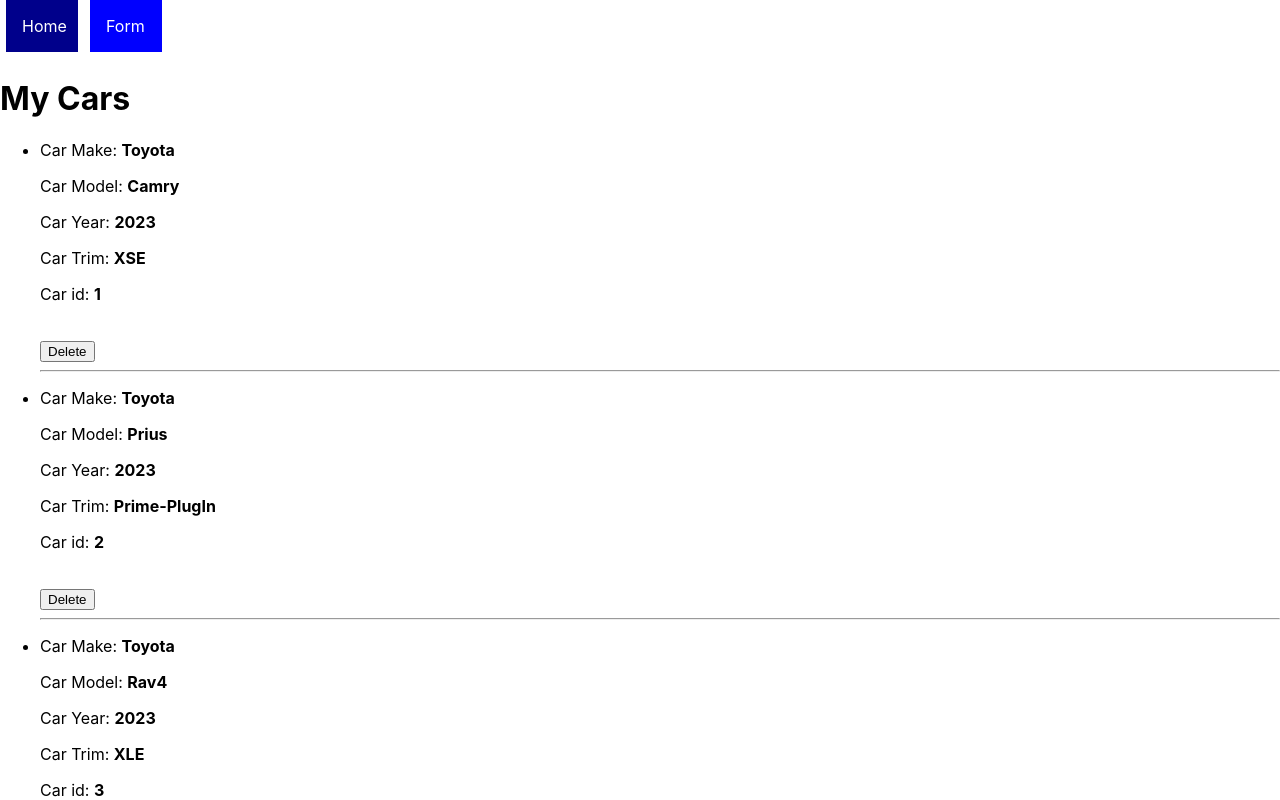
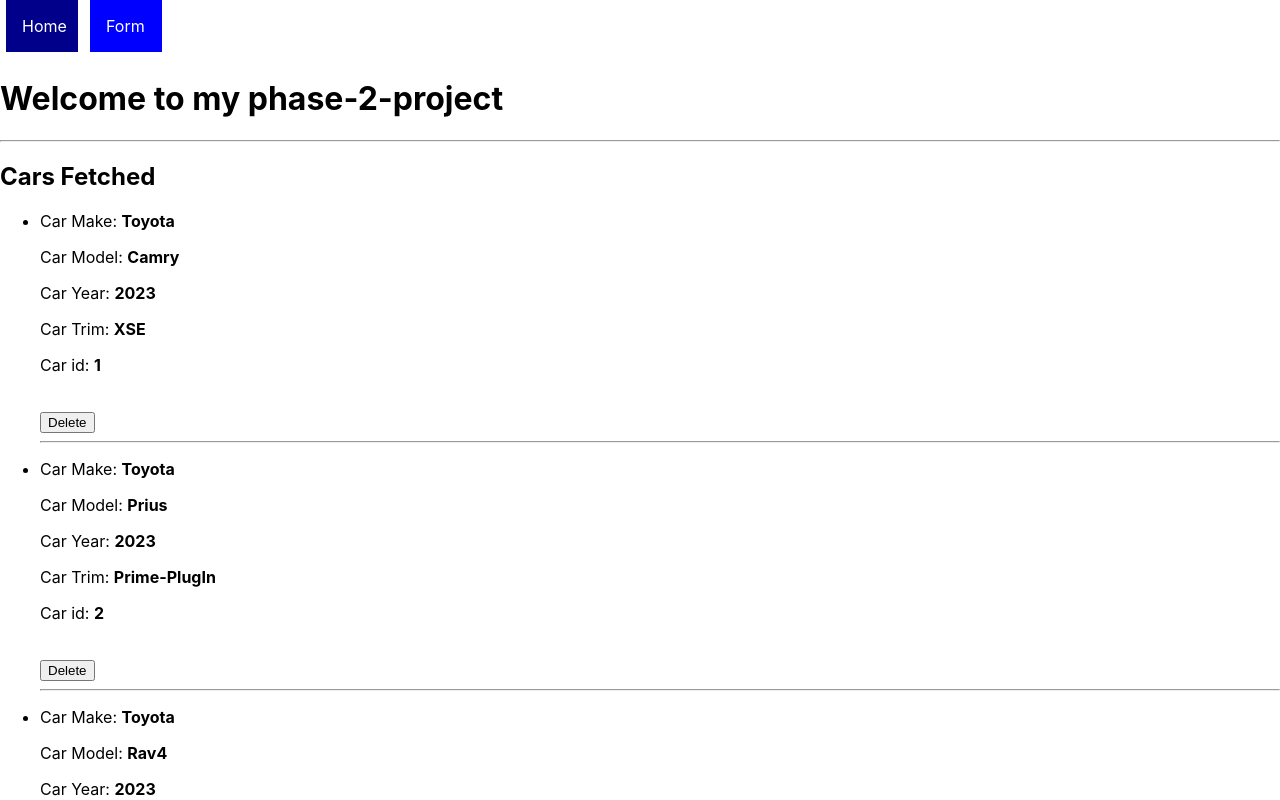
Before and after one commit to WatheqAttrah/phase-2-project, a React (Create React App) app: page / in a window 1280 px wide. Shown: the top 800 px of the page. Built offline with nearby package versions, Linux system fonts and the light colour scheme; data requests are answered from the project's data file.

Commit message:
CarsList confirm functions

```diff
--- a/src/components/CarsList.js
+++ b/src/components/CarsList.js
@@ -9,12 +9,11 @@
     setCars(updatedCar)
     }
 
-
-
-
 return (
     <div>
-      <h1>My Cars </h1>
+      <h1>Welcome to my phase-2-project</h1>
+      <hr></hr>
+      <h2>Cars Fetched </h2>
       <ul>
         { cars.map(car =>
           ( <Car key={car.id}
```
